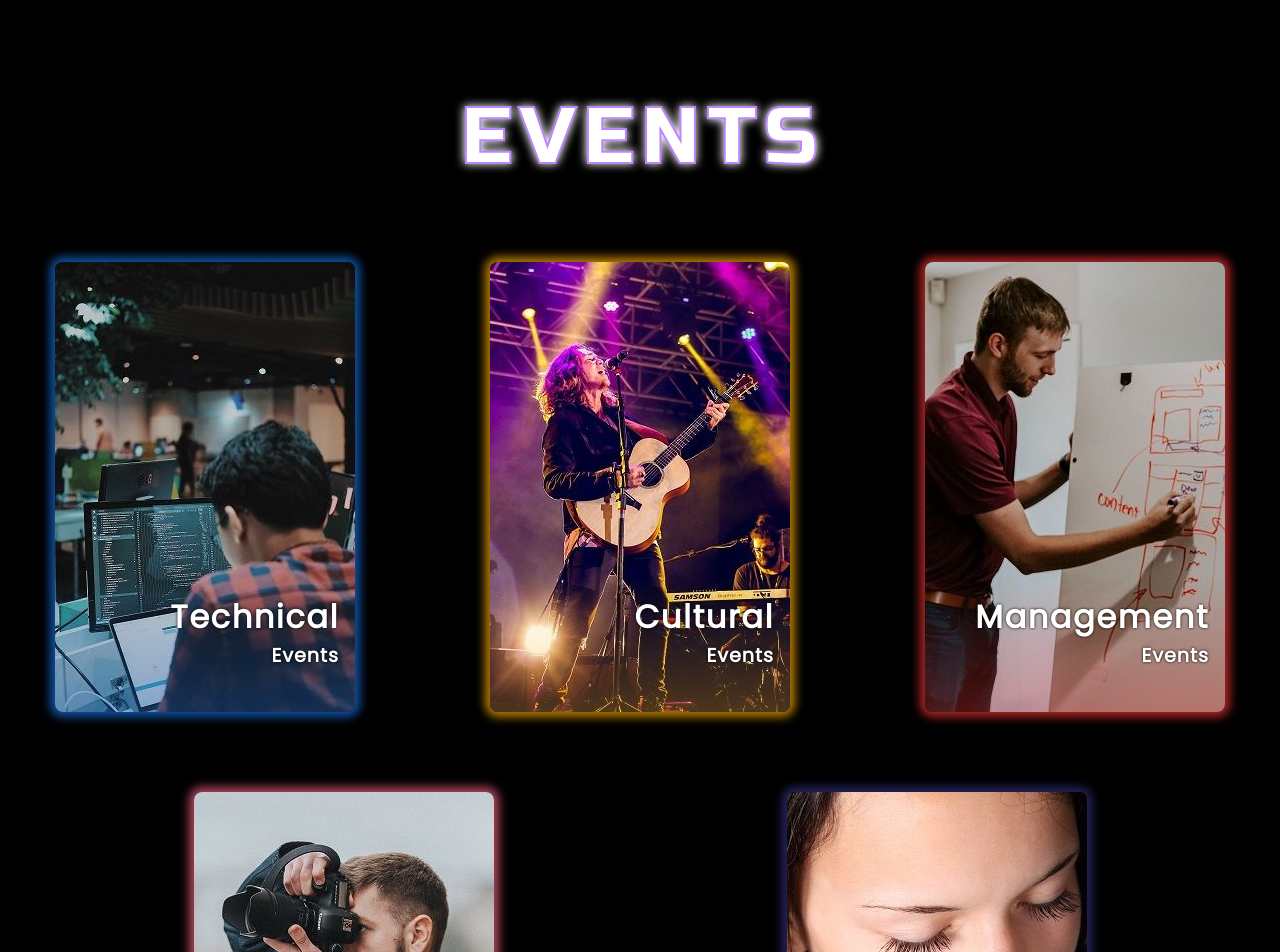
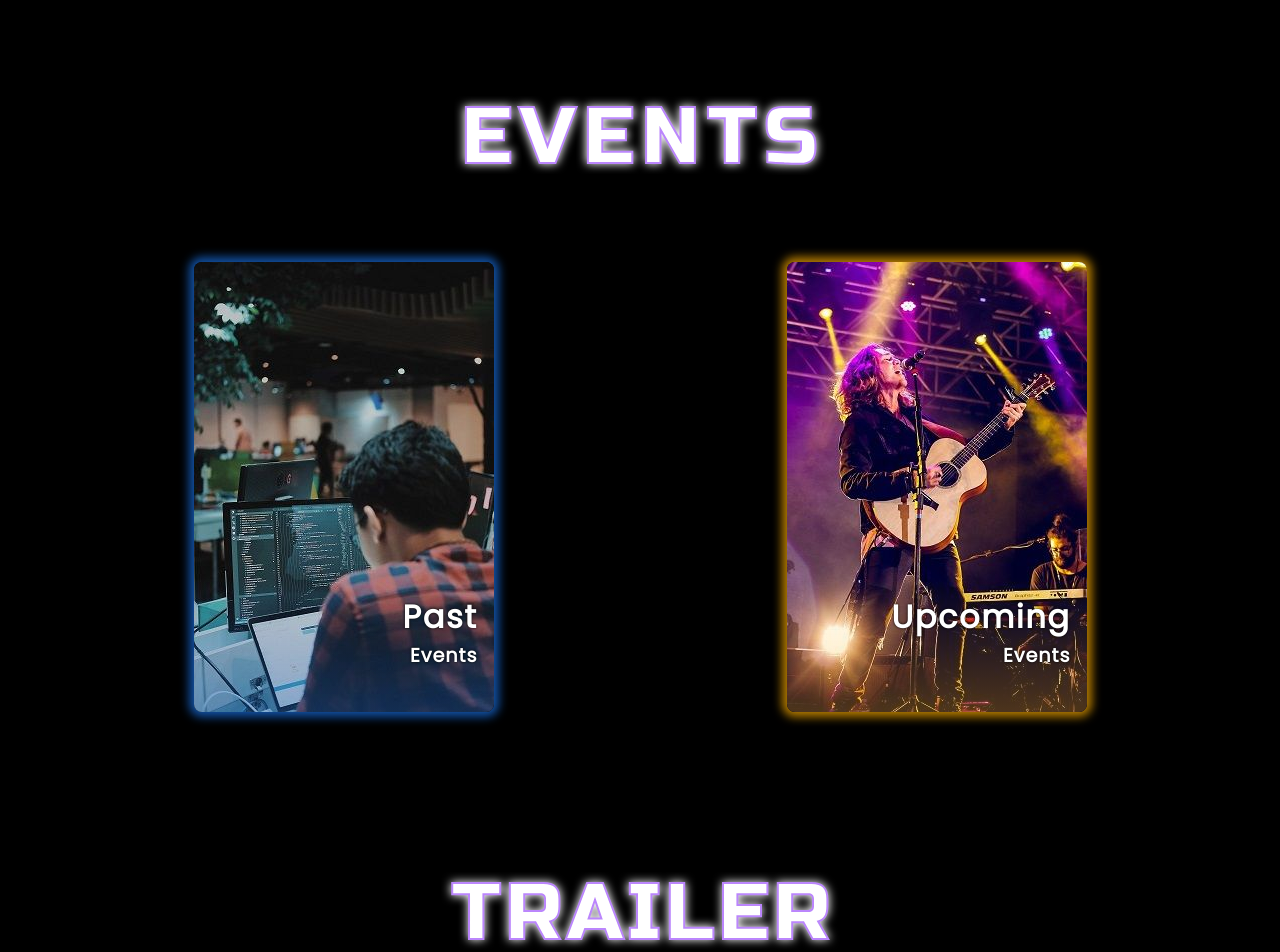
Before and after one commit to dsc-gtbit/GDSC-GATES2022, a Django app: page / in a window 1280 px wide. Shown: the part 864-1816 px from the top of the page. Run offline with Django 3.2, Linux system fonts and the light colour scheme.

Commit message:
events sectio updated

```diff
--- a/static/css/index.css
+++ b/static/css/index.css
@@ -143,7 +143,7 @@
     background: url("/static/assets/images/technical.jpg");
     background-size: cover;
     background-repeat: no-repeat;
-    margin: 0 auto 0 0;
+    /* margin: 0 auto 0 0; */
     box-shadow: 0 0 10px 5px rgba(26, 115, 232, 0.7);
 }
 .event-grid-3 .event-container:nth-child(2){
@@ -269,7 +269,7 @@
 
 @media screen and (min-width: 992px){
     .event-grid-3{
-        grid-template-columns: repeat(3,1fr);
+        grid-template-columns: repeat(2,1fr);
     }
     .event-grid-2{
         grid-template-columns: repeat(2,1fr);
--- a/templates/index.html
+++ b/templates/index.html
@@ -94,37 +94,34 @@
             <div class="event-container">
                 <div class="event-container-inner event-container-inner-1">
                     <div>
-                        <div class="event-container-heading">Technical</div>
+                        <div class="event-container-heading">Past</div>
                         <div class="event-container-content">Events</div>
                     </div>
                     <div class="event-container-content-inner">
                         <Br/>
                         <Br/>
                         <Br/>
-                        The technical events include hackathons, games related to coding, and some minor inter-college
-                        competitions like multiplayer gaming. All the techies out there, GATES is all set for you!
+                        GDSC GTBIT has conducted fun, informative technical as well as non technical events which have proved to be a huge success with the help of our community.
                     </div>
-                    <div class="event-know-more" onclick="redirectUrlText('EVENTS','event/technical/');">Know More</div>
+                    <!-- <div class="event-know-more" onclick="redirectUrlText('EVENTS','event/technical/');">Know More</div> -->
                 </div>
             </div>
             <div class="event-container">
                 <div class="event-container-inner event-container-inner-2">
                     <div>
-                        <div class="event-container-heading">Cultural</div>
+                        <div class="event-container-heading">Upcoming</div>
                         <div class="event-container-content">Events</div>
                     </div>
                     <div class="event-container-content-inner">
                         <Br/>
                         <Br/>
                         <Br/>
-                        The cultural events include dance performances by different students, like Bhangra and
-                        western dances, and music performances and competitions between students of various colleges.
-                        Students get exposure and exciting prizes are won by them.
+                        This year GDSC GTBIT is going to bring to you never experienced before fun innovative events, games in both technical and non technical domains for GATES 2022.
                     </div>
                     <div class="event-know-more" onclick="redirectUrlText('EVENTS','event/cultural/');">Know More</div>
                 </div>
             </div>
-            <div class="event-container">
+            <!-- <div class="event-container">
                 <div class="event-container-inner event-container-inner-3">
                     <div>
                         <div class="event-container-heading">Management</div>
@@ -175,7 +172,7 @@
                     </div>
                     <div class="event-know-more" onclick="redirectUrlText('EVENTS','event/divine/');">Know More</div>
                 </div>
-            </div>
+            </div> -->
         </div>
     </div>
 </div>
```
Also changed, not shown: requirements.txt (+19 -40 lines).
